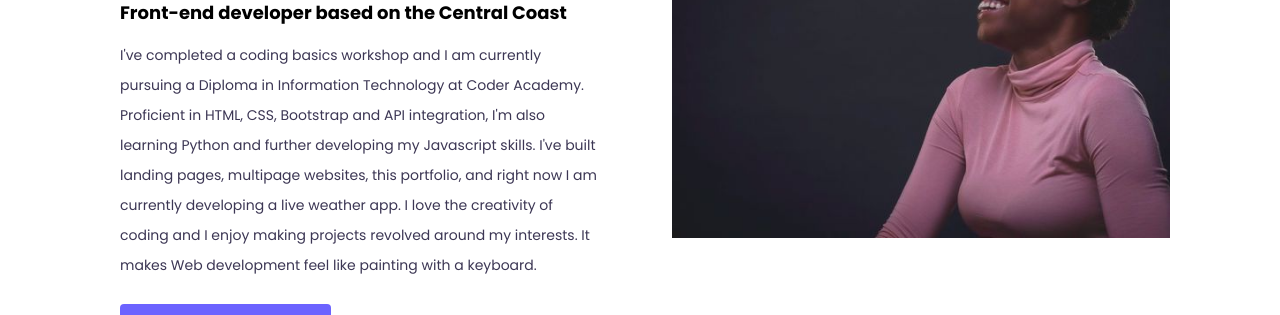
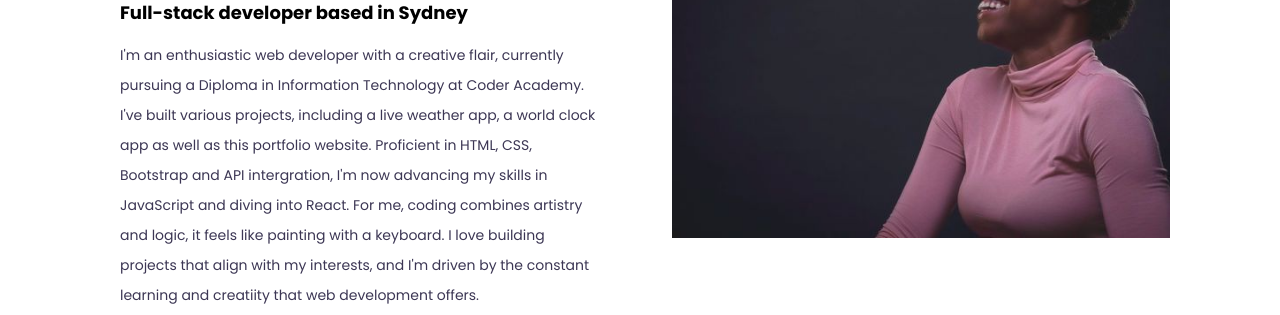
Before and after one commit to ctndeveloperstudent/portfolio-may, a plain HTML site: page src/about.html in a window 1280 px wide. Shown: the part 211-526 px from the top of the page. Drawn offline with nearby package versions, Linux system fonts and the light colour scheme; a web font is replaced by a local one.

Commit message:
updated about me paragraph content

```diff
--- a/src/about.html
+++ b/src/about.html
@@ -52,12 +52,14 @@
             <div class="col-lg-6">
                 <div class="content">
                     <h1 class="mb-3">Charmaine Nyathi</h1>
-                    <h2 class="mb-3">Front-end developer based on the Central Coast</h2>
+                    <h2 class="mb-3">Full-stack developer based in Sydney</h2>
                     <p class="mb-4">
-                        I've completed a coding basics workshop and I am currently pursuing a Diploma in Information Technology at Coder Academy. Proficient
-                        in HTML, CSS, Bootstrap and API integration, I'm also learning Python and further developing my Javascript skills. I've built landing pages, multipage
-                        websites, this portfolio, and right now I am currently developing a live weather app. I love the creativity of coding and I enjoy making projects revolved around my interests. It makes Web
-                        development feel like painting with a keyboard.
+                        I'm an enthusiastic web developer with a creative flair, currently pursuing a
+                        Diploma in Information Technology at Coder Academy. I've built various projects, including a live
+                        weather app, a world clock app as well as this portfolio website. Proficient in HTML, CSS, Bootstrap and API
+                        intergration, I'm now advancing my skills in JavaScript and diving into React. For me, coding combines artistry
+                        and logic, it feels like painting with a keyboard. I love building projects that align with my interests, and
+                        I'm driven by the constant learning and creatiity that web development offers.
                     </p>
                     <a href="work.html" class="btn btn-branding" title="Charmaine's Work">View My Projects</a>
                 </div>
```
